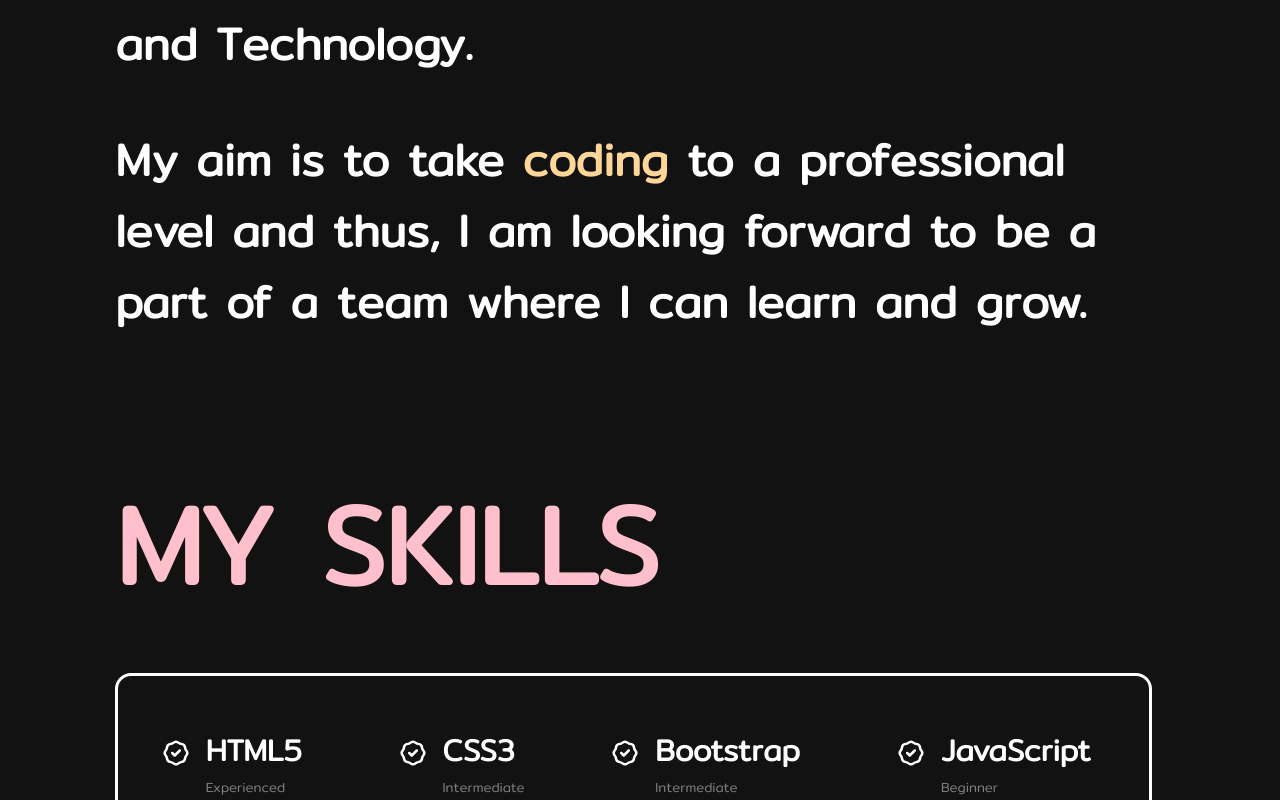
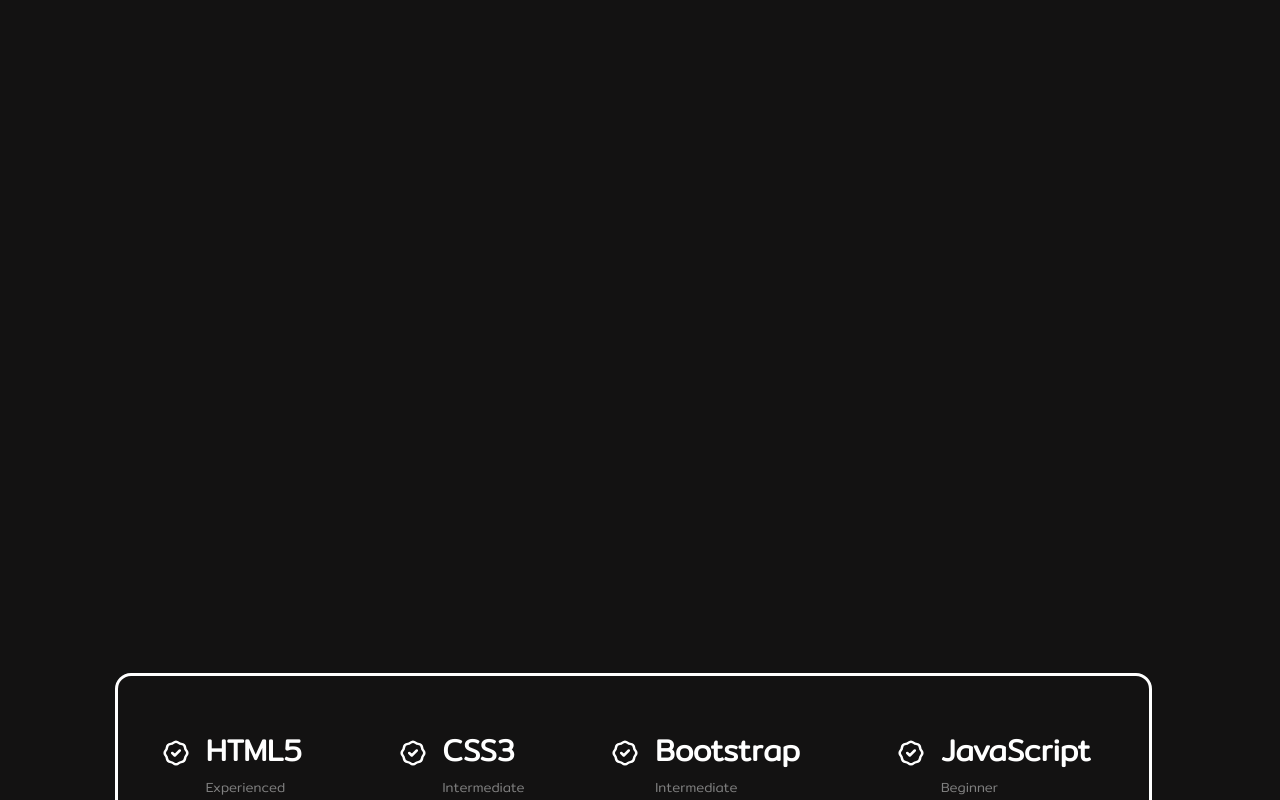
Before and after one commit to aimonimran/my-portfolio, a React (Create React App) app: page / in a window 1280 px wide. Shown: the part 1800-2600 px from the top of the page. Built offline with nearby package versions, Linux system fonts and the light colour scheme.

Commit message:
Implemented preloader

```diff
--- a/src/App.js
+++ b/src/App.js
@@ -19,7 +19,7 @@ function App() {
 
   return (
     <div className="App">
-      {/* {loading ? (
+      {loading ? (
         <Preloader />
       ) : (
         <div>
@@ -30,13 +30,7 @@ function App() {
           <Projects />
           <Contact />
         </div>
-      )} */}
-      <Navbar />
-      <Home />
-      <AboutMe />
-      <Skills />
-      <Projects />
-      <Contact />
+      )}
     </div>
   );
 }
```
